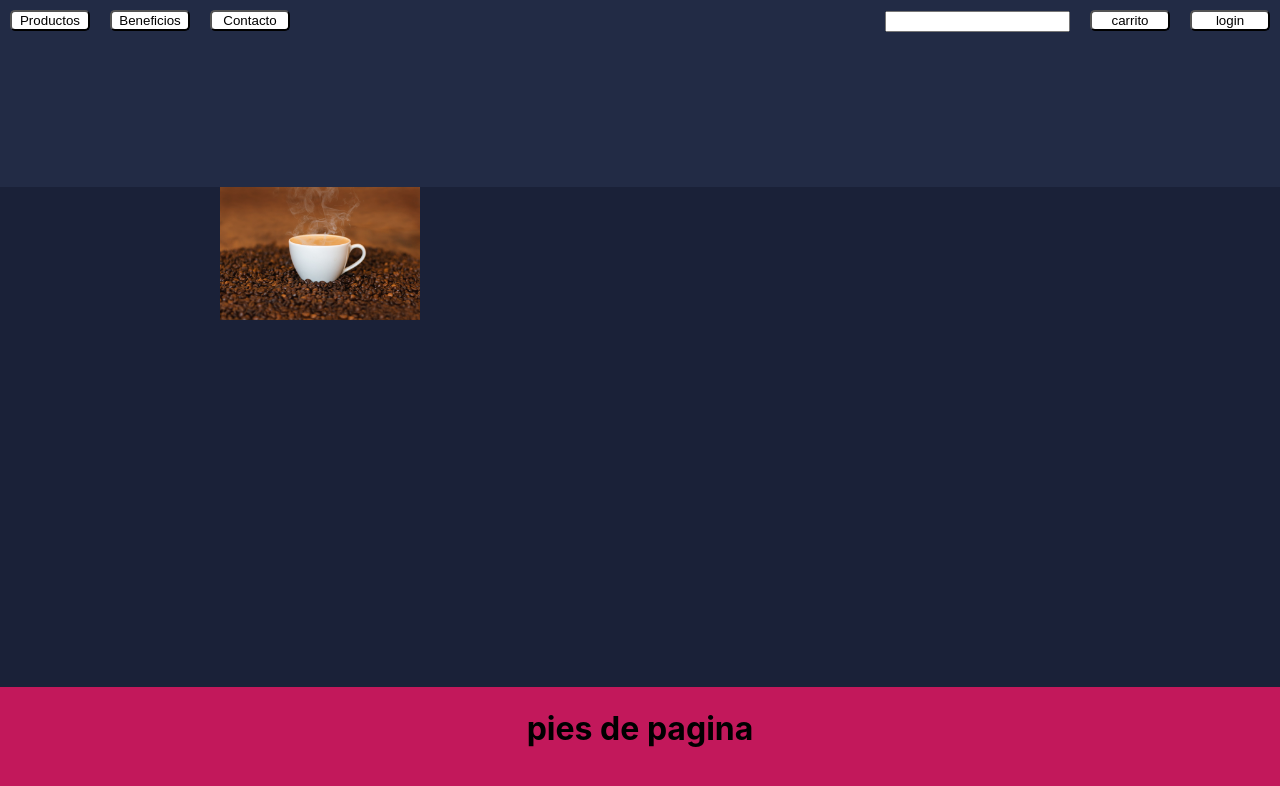
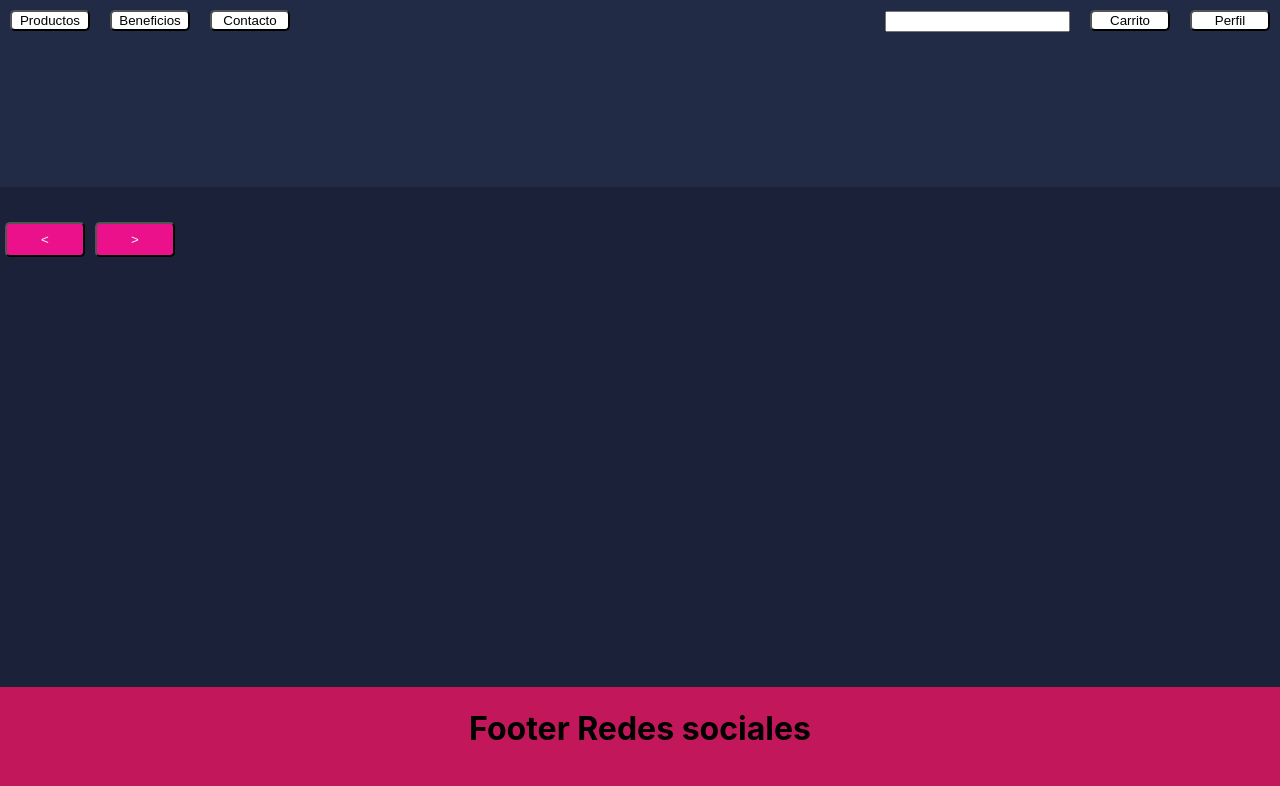
Before and after one commit to florlap/e-commerce, a React (Create React App) app in the folder client/: page / in a window 1280 px wide. Shown: the top 786 px of the page. Built offline with nearby package versions, Linux system fonts and the light colour scheme.

Commit message:
avance con el carousel, de todos modos tengo que verificar su funcionamiento, no renderiza iimagenes en el browser

```diff
--- a/client/package.json
+++ b/client/package.json
@@ -14,6 +14,7 @@
     "redux": "^4.2.0",
     "redux-devtools-extension": "^2.13.9",
     "redux-thunk": "^2.4.1",
+    "styled-components": "^5.3.6",
     "thunk": "^0.0.1",
     "web-vitals": "^2.1.4"
   },
--- a/client/src/Components/Carousel.jsx
+++ b/client/src/Components/Carousel.jsx
@@ -1,13 +1,44 @@
 import React, {useState} from 'react'
-import Styles from '../Styles/carousel.module.css'
+import styled from 'styled-components'
+
+
+// Aca estoy utilizando styled-component de React///    PARA INSTALARLO EJECUTA EL SIG COMANDO :  npm install --save styled-components
+// Link al video  :  https://www.youtube.com/watch?v=EWO0WIATQ1g&t=1472s
+
+const CarouselImg= styled.img`
+max-width: 500px;
+width: 100%;
+height: auto;
+opacity: 0;
+transition: 1s;
+&.loaded {
+ opacity:1;
+}
+`;
+
+
+const CarouselButtonContainer= styled.div`
+display: flex;
+align-content: center;
+flex-direction: row;
+margin-top: 15px;
+`;
+
+const CarouselButton= styled.button`
+color: white;
+background-color: #eb118a;
+padding:8px;
+margin: 0 5px;
+`;
+
+
 
 export default function Carousel (props) {
 
-    const images = ["cafe1.png", "cafe2.png","cafe3.png"]
+    const images = ["cafe1.jpg", "cafe2.jpg","cafe3.jpg"]
     const [selectedIndex, setSelectedIndex]= useState(0)
     const [selectedImage, setSelectedImage]= useState(images[0])
     const [loaded, setLoaded] = useState(false)
-    //const selectNewImage(index, images)
 
     const previous =()=> {
       const condition = selectedIndex > 0;
@@ -23,12 +54,26 @@ export default function Carousel (props) {
       setSelectedIndex(nextIndex)
     }
 
+    // const selectedNewImage = (index, images, next=true) => {
+    //   setLoaded(false)
+    //   setTimeout(()=> {
+
+    //   }, 2000)
+
+    // }
+
+
+
   return (
     <div>
-      {/* <img className={Styles.carouselImg}  src= {require(`../Images/${selectedImage}`).default} alt='cafe' className={loaded ? "loaded": ""}  onLoad={()=> setLoaded(true)}/> */}
-      <button onClick={previous}>{"<"}</button>
-      <button onClick={previous}>{">"}</button>
-
+      <CarouselImg
+       src= {require(`../Images/${selectedImage}`).default}
+       alt='cafe' className={loaded ? "loaded": ""}  onLoad={()=> setLoaded(true)}
+       />
+       <CarouselButtonContainer>
+        <CarouselButton onClick={previous}>{"<"}</CarouselButton>
+        <CarouselButton onClick={next}>{">"}</CarouselButton>
+      </CarouselButtonContainer>
     </div>
   )
 }
--- a/client/src/Components/Home.jsx
+++ b/client/src/Components/Home.jsx
@@ -1,14 +1,21 @@
 import React from 'react';
-import styles from '../Styles/home.module.css'
-import imagen from "../Images/cafe1.jpg"
+//import styles from '../Styles/home.module.css'
+//import imagen from "../Images/cafe1.jpg"
+import Carousel from './Carousel'
+
 
 function Home(props) {
+  const images = ["cafe1.jpg", "cafe2.jpg","cafe3.jpg"]
+
   return (
     <div>
-      <div className={styles.container} >
+      {/* <div className={styles.container} >
         <div className={styles.imagen} >
-        <img src={imagen} alt="" width="200px" />
+        <img src={imagen} alt="" width="800px" height="600px"/>
       </div>
+      </div>  */}
+      <div>
+         <Carousel images={images}/>
       </div>
     </div>
   );
--- a/client/src/Components/layout/Footer.jsx
+++ b/client/src/Components/layout/Footer.jsx
@@ -6,7 +6,7 @@ function Footer(props) {
     <div>
       <div className={styles.container} >
         <div className={styles.email} >
-          <h1>pies de pagina</h1>
+          <h1>Footer Redes sociales </h1>
         </div>
       </div>
     </div>
--- a/client/src/Components/layout/Layout.jsx
+++ b/client/src/Components/layout/Layout.jsx
@@ -3,7 +3,7 @@ import NavBar from './NavBar'
 // import Sidebar from './Sidebar'
 import styles from '../../Styles/layout.module.css'
 import Footer from './Footer'
-import Carousel from '../Carousel'
+
 
 
 const Layout = ({ children }) => {
--- a/client/src/Components/layout/NavBar.jsx
+++ b/client/src/Components/layout/NavBar.jsx
@@ -1,5 +1,5 @@
 import React from 'react'
-import styles from '../../Styles/navbar.module.css'
+import styles from '../../Styles/navBar.module.css'
 
 const NavBar = () => {
   return (
@@ -20,10 +20,10 @@ const NavBar = () => {
           <input type="text" />
         </div>
         <div className={styles.car}>
-          <button>carrito</button>
+          <button>Carrito</button>
         </div>
         <div className={styles.login}>
-          <button>login</button>
+          <button>Perfil</button>
         </div>
       </div>
     </div>
--- a/client/src/Styles/carousel.module.css
+++ b/client/src/Styles/carousel.module.css
@@ -1,4 +1,4 @@
-.carouselImg{
+/* .carouselImg{
     max-width: 500px;
     width: 100%;
     height: auto;
@@ -6,4 +6,4 @@
     transition: 1s;
 
 
-}
+} */
```
